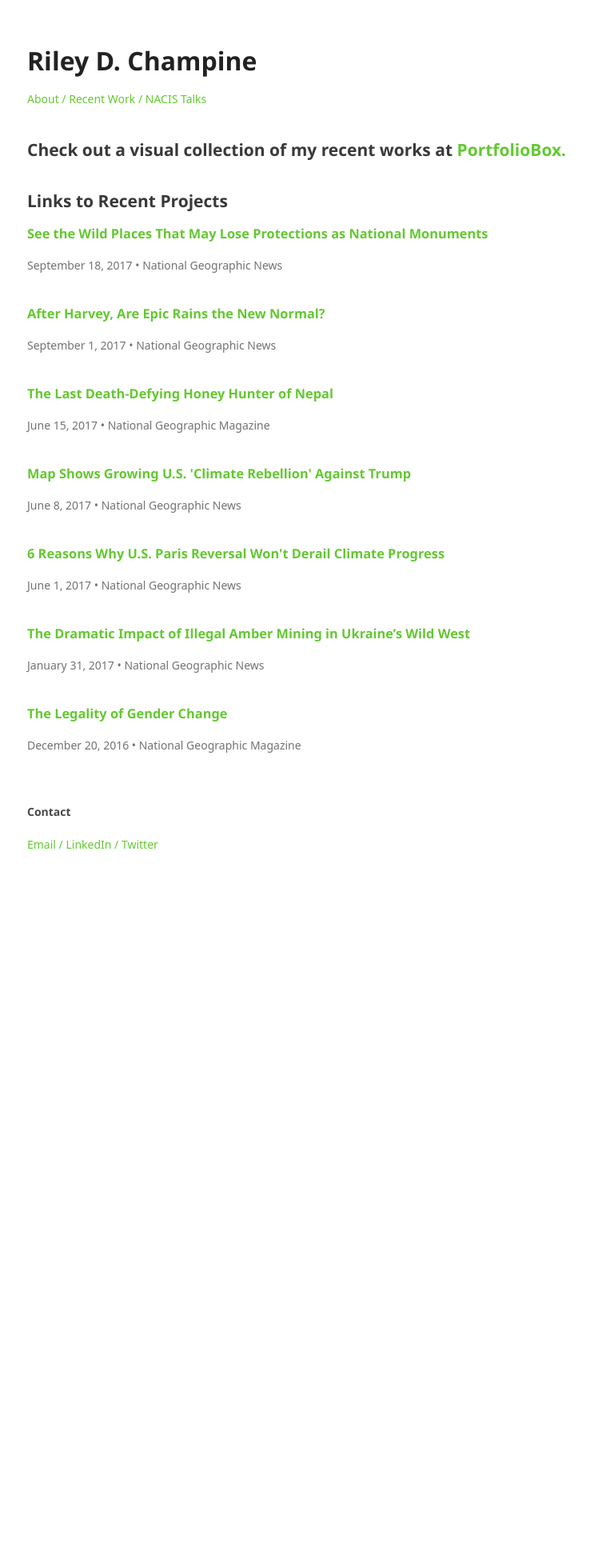
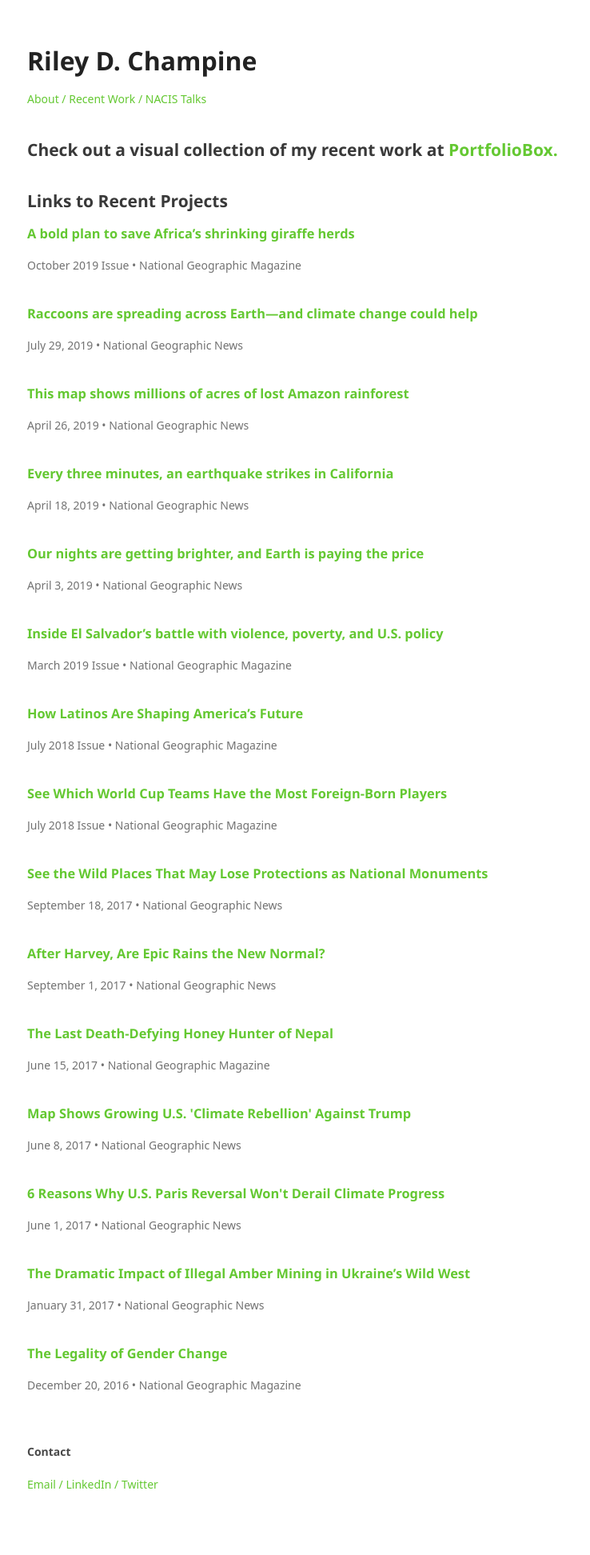
Before and after one commit to rileydchampine/rileydchampine.github.io, a Jekyll site: the page built from maps.html, in a window 1280 px wide. Shown: the whole page at 80% size, without its empty margins (24-762 px from the left). Built offline with Jekyll 4.4.1, drawn with Linux system fonts in a browser that asks for light colours; some web fonts are replaced; before the commit the page ends 1144 px from its top, so only the background shows below that.

Commit message:
Update maps.html

```diff
--- a/maps.html
+++ b/maps.html
@@ -5,9 +5,58 @@
 
 <div class="blurb">
 
-        <h2>Check out a visual collection of my recent works at <a href="http://rileydchampine.portfoliobox.net/">PortfolioBox.</a></h2>
+        <h2>Check out a visual collection of my recent work at <a href="http://rileydchampine.portfoliobox.net/">PortfolioBox.</a></h2>
         </br>
         <h2>Links to Recent Projects</h2>
+
+        <div>
+              <h3><a href="https://www.nationalgeographic.com/animals//2019/09/bold-plan-to-save-africas-giraffes-feature/">A bold plan to save Africa’s shrinking giraffe herds</a></h3>
+              <p>October 2019 Issue • National Geographic Magazine</p>
+              <br>
+        </div>
+
+        <div>
+              <h3><a href="https://www.nationalgeographic.com/animals/2019/07/raccoons-expanding-range-climate-change/">Raccoons are spreading across Earth—and climate change could help</a></h3>
+              <p>July 29, 2019 • National Geographic News</p>
+              <br>
+        </div>
+
+        <div>
+              <h3><a href="https://www.nationalgeographic.com/environment/2019/04/three-million-acres-brazil-rainforest-lost/">This map shows millions of acres of lost Amazon rainforest</a></h3>
+              <p>April 26, 2019 • National Geographic News</p>
+              <br>
+        </div>
+
+        <div>
+              <h3><a href="https://www.nationalgeographic.com/science/2019/04/every-three-minutes-one-earthquake-california/">Every three minutes, an earthquake strikes in California</a></h3>
+              <p>April 18, 2019 • National Geographic News</p>
+              <br>
+        </div>
+
+        <div>
+              <h3><a href="https://www.nationalgeographic.com/science/2019/04/nights-are-getting-brighter-earth-paying-the-price-light-pollution-dark-skies/">Our nights are getting brighter, and Earth is paying the price</a></h3>
+              <p>April 3, 2019 • National Geographic News</p>
+              <br>
+        </div>
+
+        <div>
+              <h3><a href="https://www.nationalgeographic.com/magazine/2019/03/el-salvador-violence-poverty-united-states-policy-migrants/">Inside El Salvador’s battle with violence, poverty, and U.S. policy</a></h3>
+              <p>March 2019 Issue • National Geographic Magazine</p>
+              <br>
+        </div>
+
+        <div>
+              <h3><a href="https://www.nationalgeographic.com/magazine/2018/07/latinos-hispanic-power-america-immigration-future/?beta=true/">How Latinos Are Shaping America’s Future</a></h3>
+              <p>July 2018 Issue • National Geographic Magazine</p>
+              <br>
+        </div>
+
+        <div>
+              <h3><a href="https://www.nationalgeographic.com/magazine/2018/07/world-cup-fifa-soccer-players-national-teams-foreign-born/">See Which World Cup Teams Have the Most Foreign-Born Players</a></h3>
+              <p>July 2018 Issue • National Geographic Magazine</p>
+              <br>
+        </div>
+
         <div>
               <h3><a href="http://news.nationalgeographic.com/2017/09/national-monuments-shrink-trump/">See the Wild Places That May Lose Protections as National Monuments</a></h3>
               <p>September 18, 2017 • National Geographic News</p>
```
